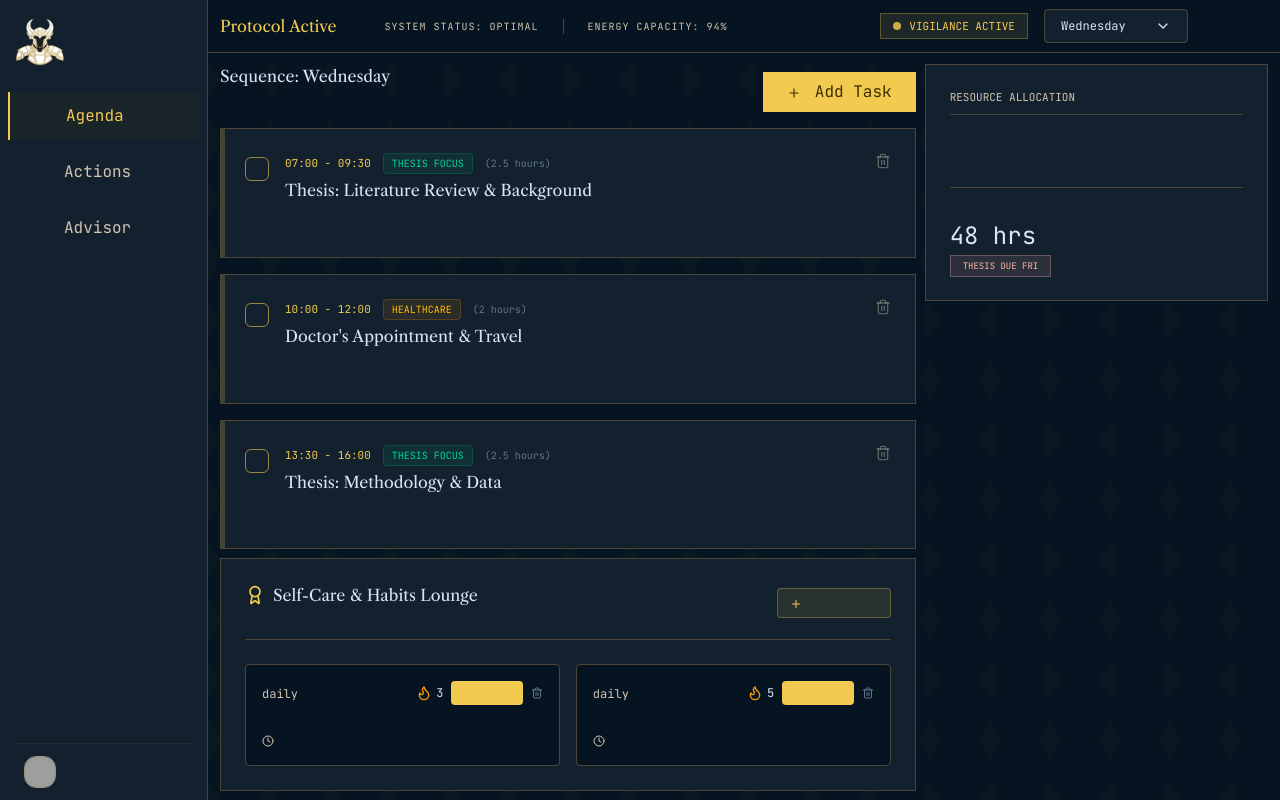
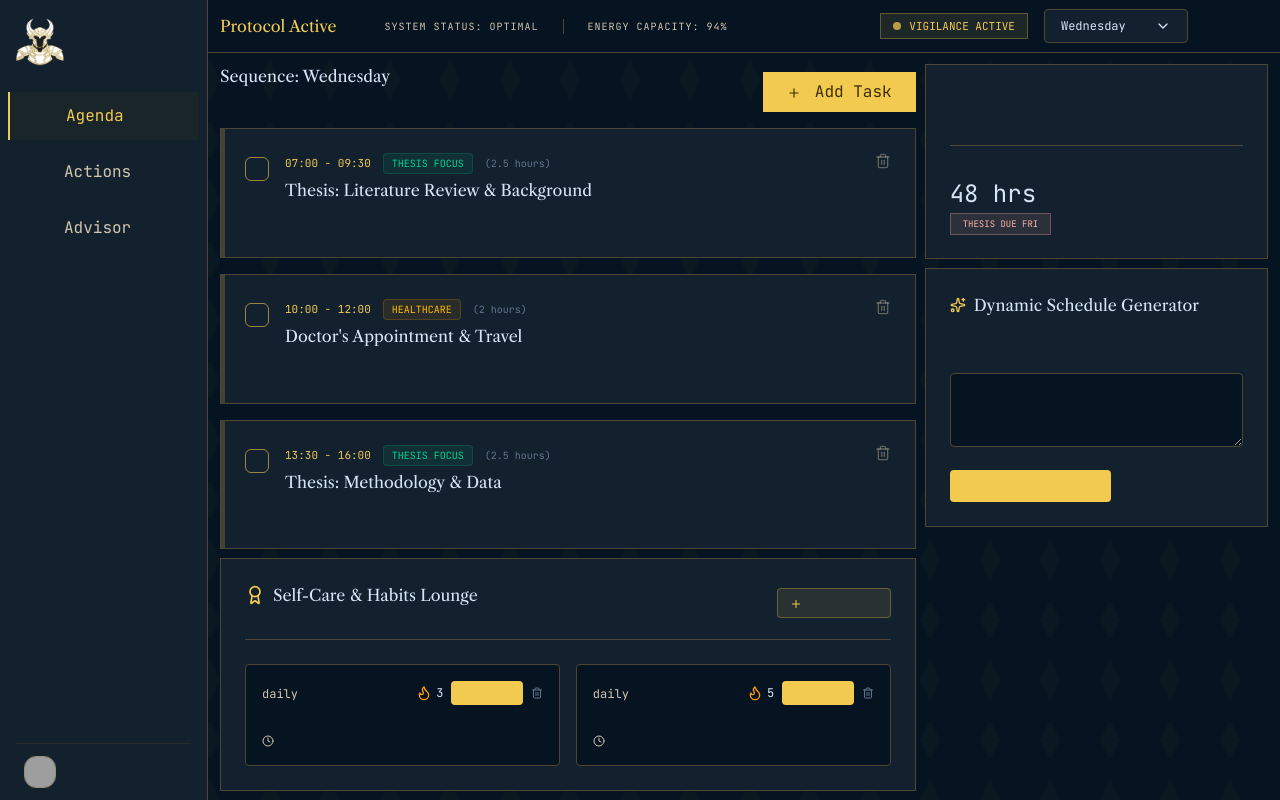
Before and after one commit to JunaidAhamed-7777/Heimdall, a React (Vite) app: page / in a window 1280 px wide. Shown: the top 800 px of the page. Built offline with nearby package versions, Linux system fonts and the light colour scheme; grey boxes are pictures that could not be loaded.

Commit message:
refactor(ui): clean up agenda tab layout and code
Remove redundant comments and whitespace, and fix indentation in AgendaTab component.

```diff
--- a/src/components/AgendaTab.tsx
+++ b/src/components/AgendaTab.tsx
@@ -108,7 +108,6 @@ export default function AgendaTab({
               <p className="text-on-surface-variant font-body-md">{filteredTasks.length} sessions scheduled</p>
             </div>
             <div className="flex gap-3">
-
               <button
                 onClick={() => setShowAddForm(!showAddForm)}
                 className="bg-primary text-on-primary px-6 py-2 font-label-caps hover:bg-primary-container transition-colors"
@@ -121,7 +120,6 @@ export default function AgendaTab({
           {/* Add Task Form */}
           {showAddForm && (
             <form onSubmit={handleAddTask} className="bg-surface-container border border-outline-variant p-6 space-y-4 rounded">
-              {/* form fields similar to old but with Stitch theme colors */}
               <div className="grid grid-cols-2 gap-4">
                 <div>
                   <label className="text-xs font-mono text-on-surface-variant">Task Name</label>
@@ -172,7 +170,6 @@ export default function AgendaTab({
                   <div className={`absolute top-0 left-0 w-1 h-full ${t.completed ? "bg-primary/20" : "bg-primary/20"}`} />
                   <div className="flex justify-between items-start">
                     <div className="flex items-start gap-4">
-
                       <button
                         onClick={() => onToggleTask(t.id)}
                         className={`mt-1 w-6 h-6 rounded-md flex items-center justify-center cursor-pointer transition-colors ${
@@ -242,7 +239,7 @@ export default function AgendaTab({
             )}
             <div className="grid grid-cols-1 md:grid-cols-2 gap-4">
               {habits.map((h) => {
-                const isDoneToday = h.lastCompletedDate === new Date().toISOString().slice(0, 10); // simplified
+                const isDoneToday = h.lastCompletedDate === new Date().toISOString().slice(0, 10);
                 return (
                   <div key={h.id} className={`p-4 rounded border ${isDoneToday ? "bg-primary/5 border-primary/20" : "bg-surface border-outline-variant"}`}>
                     <div className="flex justify-between items-start">
@@ -270,11 +267,33 @@ export default function AgendaTab({
               })}
             </div>
           </div>
+        </div>{/* End left column */}
 
-          {/* Regenerate Schedule */}
+        {/* Right column: stats + Dynamic Scheduler */}
+        <div className="lg:col-span-4 space-y-stack-md">
+          {/* Resource Allocation – header removed */}
           <div className="bg-surface-container border border-outline-variant p-6">
-            <h3 className="font-headline-sm text-on-surface flex items-center gap-2"><Sparkles className="w-4 h-4 text-primary" /> Dynamic Schedule Generator</h3>
-            <p className="text-xs text-on-surface-variant mt-2 mb-4">Describe revised context to regenerate the daily blueprint.</p>
+            <p className="text-xs text-on-surface-variant">
+              Thesis: {tasks.filter(t => t.category === "thesis").filter(t => t.completed).length} / {tasks.filter(t => t.category === "thesis").length} tasks done
+            </p>
+            <p className="text-xs text-on-surface-variant mt-2">
+              Presentation: {tasks.filter(t => t.category === "presentation").filter(t => t.completed).length} / {tasks.filter(t => t.category === "presentation").length} tasks done
+            </p>
+            <div className="mt-4 border-t border-outline-variant pt-4">
+              <p className="text-error text-xs font-bold">DEADLINES REMAINING</p>
+              <p className="text-2xl font-mono">48 hrs</p>
+              <span className="bg-error/10 text-error border border-error/30 px-3 py-1 text-[9px] font-label-caps">THESIS DUE FRI</span>
+            </div>
+          </div>
+
+          {/* Dynamic Schedule Generator – moved from left column */}
+          <div className="bg-surface-container border border-outline-variant p-6">
+            <h3 className="font-headline-sm text-on-surface flex items-center gap-2">
+              <Sparkles className="w-4 h-4 text-primary" /> Dynamic Schedule Generator
+            </h3>
+            <p className="text-xs text-on-surface-variant mt-2 mb-4">
+              Describe revised context to regenerate the daily blueprint.
+            </p>
             <form onSubmit={handleRegenerate} className="space-y-4">
               <textarea
                 rows={3}
@@ -288,21 +307,7 @@ export default function AgendaTab({
               </button>
             </form>
           </div>
-        </div>
-
-        {/* Right column: stats (simplified) */}
-        <div className="lg:col-span-4 space-y-stack-md">
-          <div className="bg-surface-container border border-outline-variant p-6">
-            <h4 className="font-label-caps text-on-surface-variant text-[11px] mb-4 border-b border-outline-variant pb-2">RESOURCE ALLOCATION</h4>
-            <p className="text-xs text-on-surface-variant">Thesis: {tasks.filter(t => t.category === "thesis").filter(t => t.completed).length} / {tasks.filter(t => t.category === "thesis").length} tasks done</p>
-            <p className="text-xs text-on-surface-variant mt-2">Presentation: {tasks.filter(t => t.category === "presentation").filter(t => t.completed).length} / {tasks.filter(t => t.category === "presentation").length} tasks done</p>
-            <div className="mt-4 border-t border-outline-variant pt-4">
-              <p className="text-error text-xs font-bold">DEADLINES REMAINING</p>
-              <p className="text-2xl font-mono">48 hrs</p>
-              <span className="bg-error/10 text-error border border-error/30 px-3 py-1 text-[9px] font-label-caps">THESIS DUE FRI</span>
-            </div>
-          </div>
-        </div>
+        </div>{/* End right column */}
       </div>
     </section>
   );
```
Lines whose indentation alone changed are shown as unchanged.
